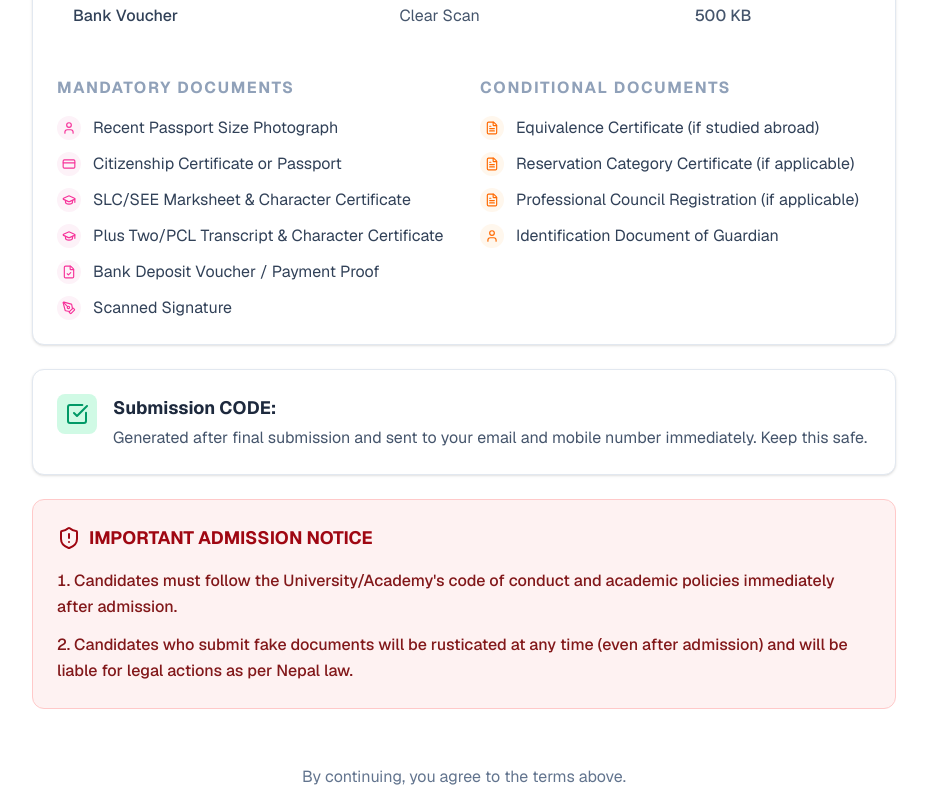
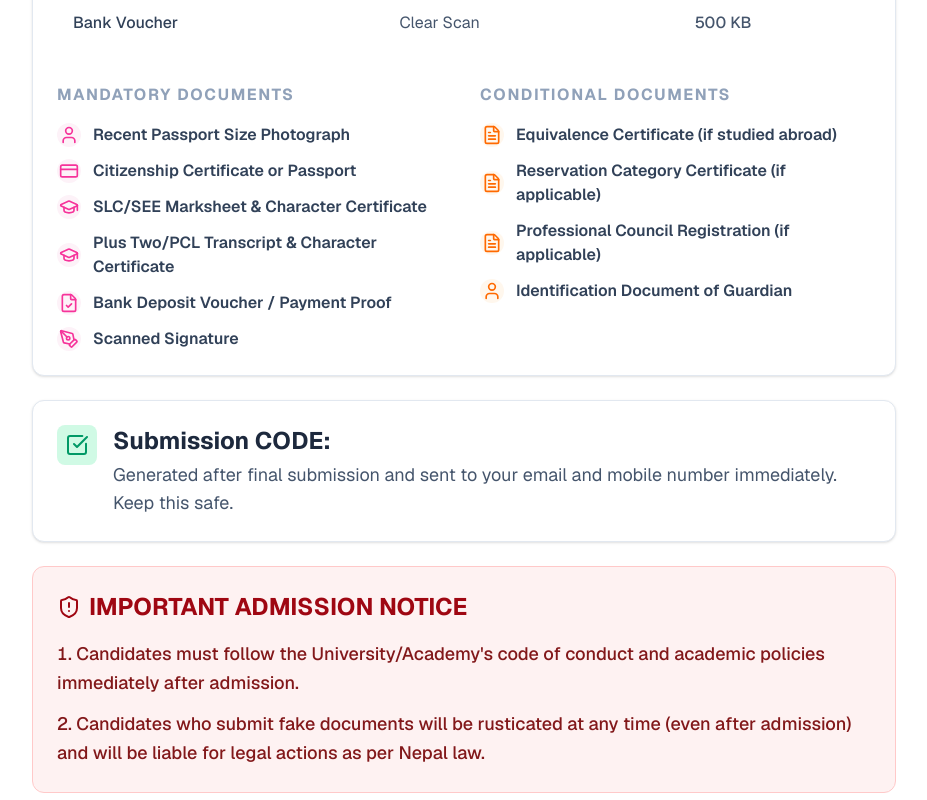
Before and after one commit to Sudip-maharjan/ams, a Next.js app: page / in a window 1280 px wide. Shown: the part 880-1680 px from the top of the page, without its empty margins (176-1103 px from the left). Built offline with nearby package versions, Linux system fonts and the light colour scheme.

Commit message:
increased readability

```diff
--- a/app/page.tsx
+++ b/app/page.tsx
@@ -66,7 +66,7 @@ export default function Home() {
                 <h4 className="text-2xl font-bold text-slate-800 flex items-center gap-2">
                   Welcome & Instructions
                 </h4>
-                <p className="text-slate-600 mt-2 leading-relaxed">
+                <p className="text-slate-600 mt-2 leading-relaxed text-lg">
                   Welcome to the IOM Online Student Admission Application
                   Portal. Ensure all provided information is accurate and
                   matches your documents.
@@ -116,7 +116,7 @@ export default function Home() {
                     </th>
                   </tr>
                 </thead>
-                <tbody className="divide-y divide-slate-100">
+                <tbody className="divide-y divide-slate-300">
                   {docReqs.map((doc) => (
                     <tr key={doc.id}>
                       <td className="px-4 py-4 text-s text-slate-700 font-medium">
@@ -146,9 +146,9 @@ export default function Home() {
                       className="flex items-center gap-3 text-s text-slate-700 group"
                     >
                       <div className="w-6 h-6 rounded-full bg-pink-50 flex items-center justify-center shrink-0 group-hover:bg-pink-100 transition-colors">
-                        <item.icon className="w-3.5 h-3.5 text-pink-500" />
+                        <item.icon className="w-5 h-5 text-pink-500" />
                       </div>
-                      {item.text}
+                      <p className="font-semibold">{item.text}</p>
                     </li>
                   ))}
                 </ul>
@@ -164,9 +164,9 @@ export default function Home() {
                       className="flex items-center gap-3 text-s text-slate-700 group"
                     >
                       <div className="w-6 h-6 rounded-full bg-orange-50 flex items-center justify-center shrink-0 group-hover:bg-orange-100 transition-colors">
-                        <item.icon className="w-3.5 h-3.5 text-orange-500" />
+                        <item.icon className="w-5 h-5 text-orange-500" />
                       </div>
-                      {item.text}
+                      <p className="font-semibold">{item.text}</p>
                     </li>
                   ))}
                 </ul>
@@ -185,10 +185,10 @@ export default function Home() {
                 <CheckSquare className="w-6 h-6 text-emerald-600" />
               </div>
               <div>
-                <h4 className="text-lg font-bold text-slate-800">
+                <h4 className="text-2xl font-bold text-slate-800">
                   Submission CODE:
                 </h4>
-                <p className="text-slate-600 mt-1 text-s">
+                <p className="text-slate-600 mt-1 text-lg">
                   Generated after final submission and sent to your email and
                   mobile number immediately. Keep this safe.
                 </p>
@@ -202,11 +202,11 @@ export default function Home() {
           className="bg-red-50 border border-red-200 rounded-xl overflow-hidden"
         >
           <div className="p-6">
-            <h4 className="text-lg font-bold text-red-800 flex items-center gap-2 mb-4">
+            <h4 className="text-2xl font-bold text-red-800 flex items-center gap-2 mb-4">
               <ShieldAlert className="w-6 h-6" />
               IMPORTANT ADMISSION NOTICE
             </h4>
-            <ol className="list-decimal list-inside space-y-3 text-s text-red-900 font-medium">
+            <ol className="list-decimal list-inside space-y-3 text-lg text-red-900 font-medium">
               <li className="leading-relaxed">
                 Candidates must follow the University/Academy's code of conduct
                 and academic policies immediately after admission.
@@ -221,7 +221,7 @@ export default function Home() {
         </MotionSection>
 
         <div className="pt-8 text-center space-y-6">
-          <p className="text-s text-slate-500">
+          <p className="text-lg text-slate-500">
             By continuing, you agree to the terms above.
           </p>
           <Link
```
